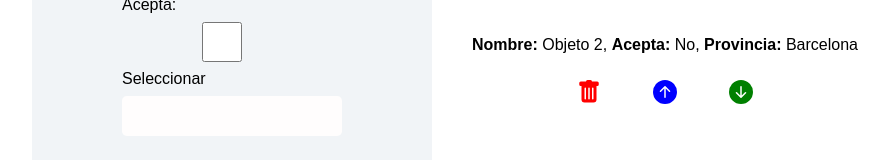
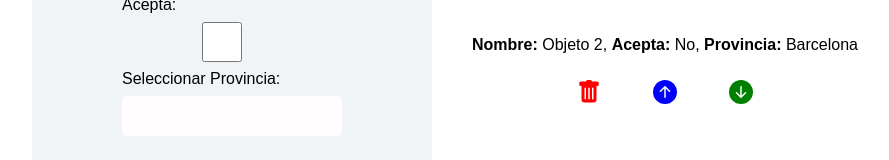
Before and after one commit to hello-world-capitanes/devops-react, a React (Vite) app: page / in a window 1280 px wide. Shown: the part 170-330 px from the top of the page, without its empty margins (191-1080 px from the left). Built offline with nearby package versions, Linux system fonts and the light colour scheme.

Commit message:
texto seleccionar provincia

```diff
--- a/src/components/SelectorComponent/index.jsx
+++ b/src/components/SelectorComponent/index.jsx
@@ -22,7 +22,7 @@ export const Select =({data, listaDatos, setListaDatos})=>{
 
     return (
         <>
-            <label htmlFor="selection">Seleccionar </label>
+            <label htmlFor="selection">Seleccionar Provincia: </label>
             <span className="input" id="selection" onClick={toWrapSelect}>{listaDatos.Provincia}</span>
             <ul style={{overflowY: "scroll", height: "100px", width: "200px",border: "1px solid black", visibility: wrapSelect ? "visible": "hidden"}}>
                 {data.map((e, i)=>{
```
